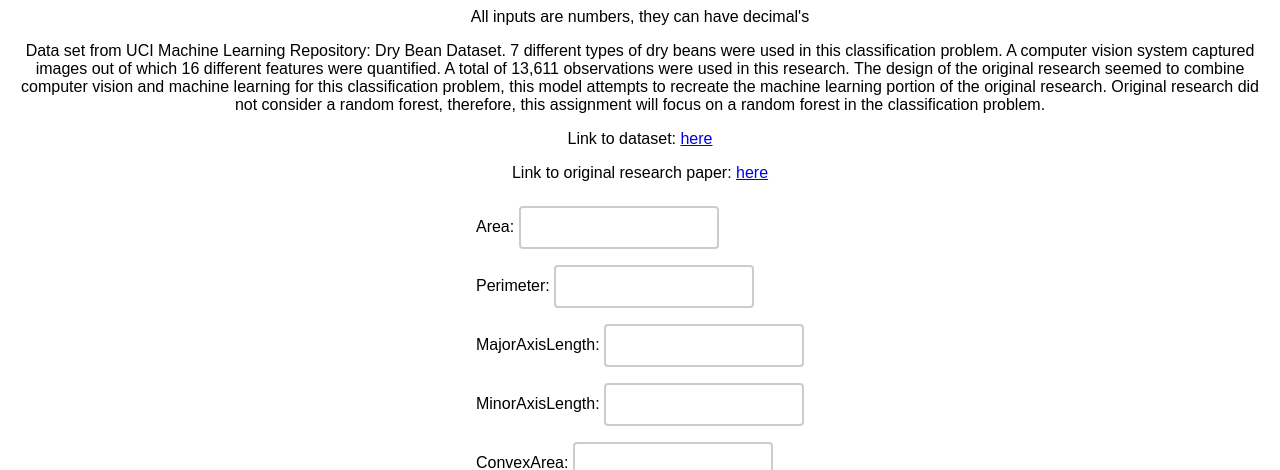
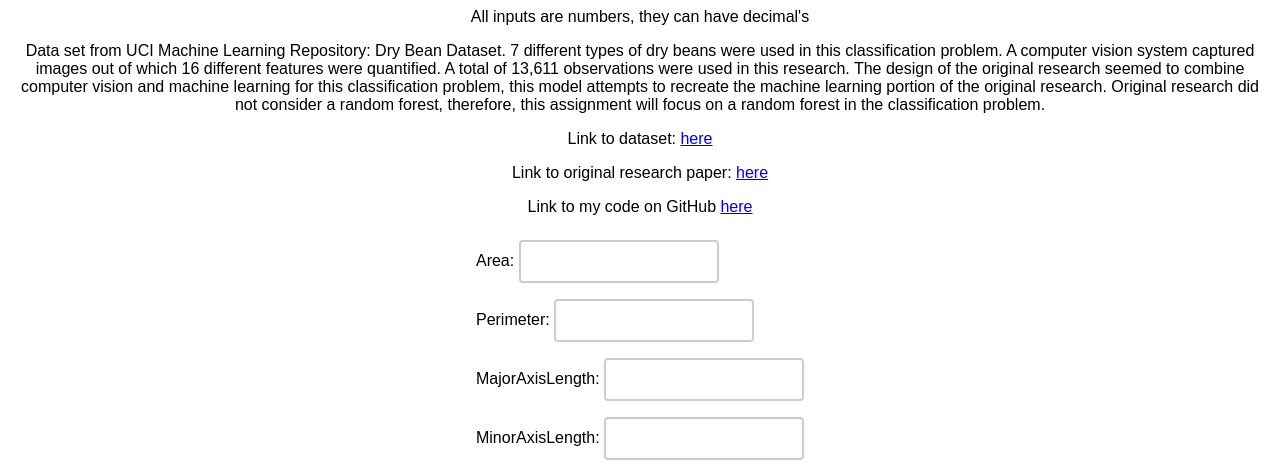
Before and after one commit to danlagos/ANA680_Week_4, a Flask app: page / in a window 1280 px wide. Shown: the part 145-615 px from the top of the page. Run offline with Flask 2, Linux system fonts and the light colour scheme; parts of the project's set-up code (start-up, migrations or seed data) failed here and were passed over.

Commit message:
final touches for CD/CI.

```diff
--- a/templates/index.html
+++ b/templates/index.html
@@ -59,6 +59,7 @@
         <p>Data set from UCI Machine Learning Repository:  Dry Bean Dataset.  7 different types of dry beans were used in this classification problem.  A computer vision system captured images out of which 16 different features were quantified.  A total of 13,611 observations were used in this research.  The design of the original research seemed to combine computer vision and machine learning for this classification problem, this model attempts to recreate the machine learning portion of the original research.  Original research did not consider a random forest, therefore, this assignment will focus on a random forest in the classification problem.</p>
         <p>Link to dataset: <a href="https://archive.ics.uci.edu/ml/datasets/Dry+Bean+Dataset">here</a></p>
         <p>Link to original research paper: <a href="https://www.sciencedirect.com/science/article/abs/pii/S0168169919311573?via%3Dihub">here</a></p>
+        <p>Link to my code on GitHub <a href="https://github.com/danlagos/ANA680_Week_4">here</a> </p>
         <form action="{{ url_for('predict')}}" method="POST">
             Area:  <input type="text" name="Area"></br>
             Perimeter:  <input type="text" name="Perimeter"></br>
```
